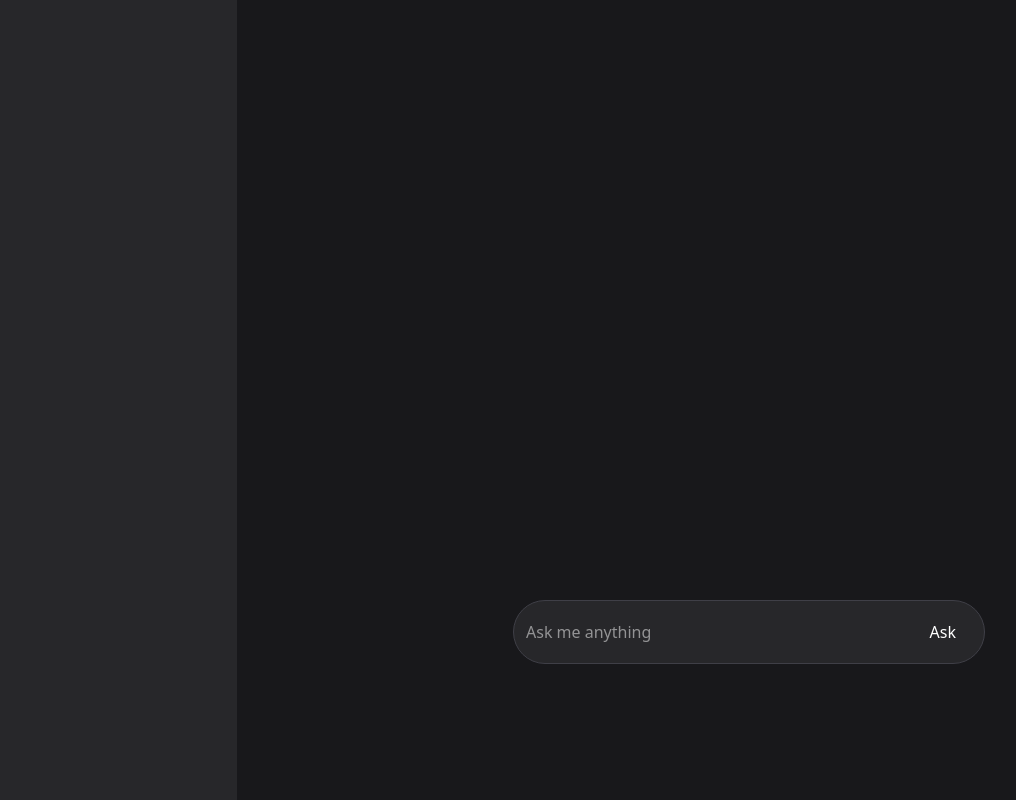
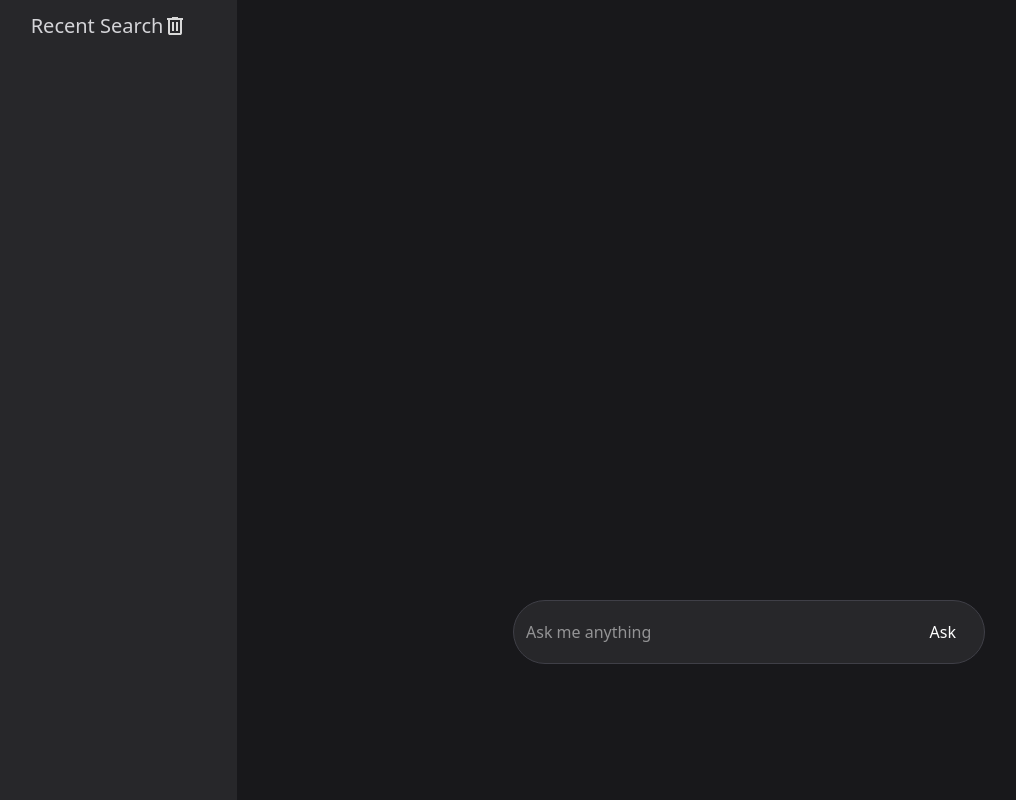
Before and after one commit to raheem7348/GemQuest, a React (Vite) app: page / in a window 1280 px wide. Shown: the whole page, without its empty margins (19-1035 px from the left). Built offline with nearby package versions, Linux system fonts and the light colour scheme.

Commit message:
clear history funtion added

```diff
--- a/src/App.jsx
+++ b/src/App.jsx
@@ -49,7 +49,12 @@ function App() {
     setResult([...result, { type: 'q', text: question }, { type: 'a', text: dataString }])
 
   }
-  console.log(result);
+  // console.log(result);
+
+  const clearHistory = ()=>{
+    localStorage.clear();
+    setRecentHistory([])
+  }
 
 
   return (
@@ -57,10 +62,14 @@ function App() {
 
       {/* left Part */}
       <div className="col-span-1 bg-zinc-800 h-screen text-zinc-300">
-        <ul>
+        <h1 className="text-xl pt-3  text-center flex justify-center">
+          <span>Recent Search</span>
+        <button onClick={clearHistory} className="cursor-pointer"><svg xmlns="http://www.w3.org/2000/svg" height="24px" viewBox="0 -960 960 960" width="24px" fill="#D9D9D9"><path d="M280-120q-33 0-56.5-23.5T200-200v-520h-40v-80h200v-40h240v40h200v80h-40v520q0 33-23.5 56.5T680-120H280Zm400-600H280v520h400v-520ZM360-280h80v-360h-80v360Zm160 0h80v-360h-80v360ZM280-720v520-520Z"/></svg></button>
+        </h1>
+        <ul className="text-left overflow-auto">
           {
             recentHistory && recentHistory.map((item, index) =>(
-              <li>{item}</li>
+              <li className="px-5 pl-5 truncate  hover:bg-zinc-700 hover:text-zinc-50 cursor-pointer">{item}</li>
             ))
           }
         </ul>
@@ -80,7 +89,7 @@ function App() {
                         <li key={index + Math.random()} className="text-right p-1 border-8 bg-zinc-700 border-zinc-700 rounded-tl-3xl rounded-bl-3xl rounded-br-3xl w-fit ">
                           <Answers ans={item.text} index={index} totalResult={1} type={item.type} /></li>
                         : item.text.map((ansItem, ansIndex) => (
-                          <li key={index + Math.random()} className="text-left p-1"><Answers ans={ansItem} index={ansIndex} totalResult={item.length} type={item.type} /></li>
+                          <li key={index} className="text-left p-1"><Answers ans={ansItem} index={ansIndex} totalResult={item.length} type={item.type} /></li>
                         ))
                     }
                   </div>
```
